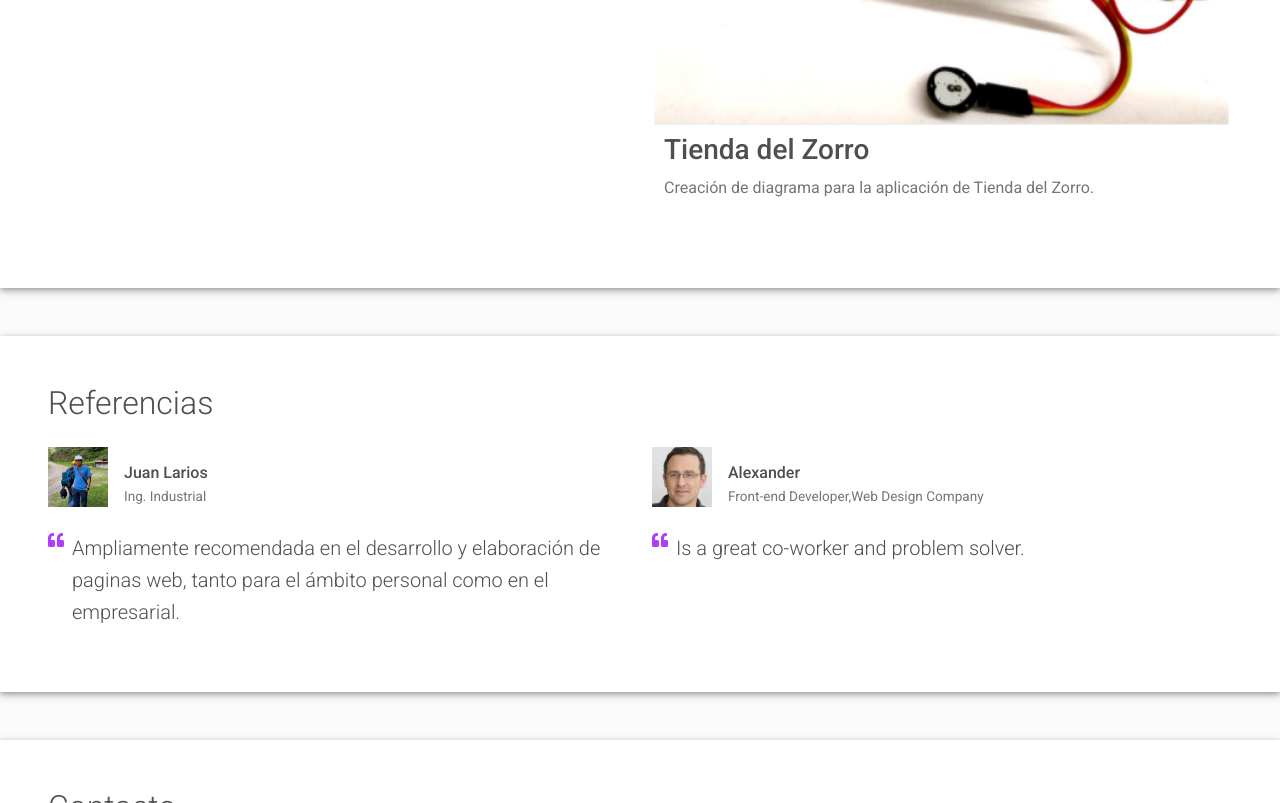
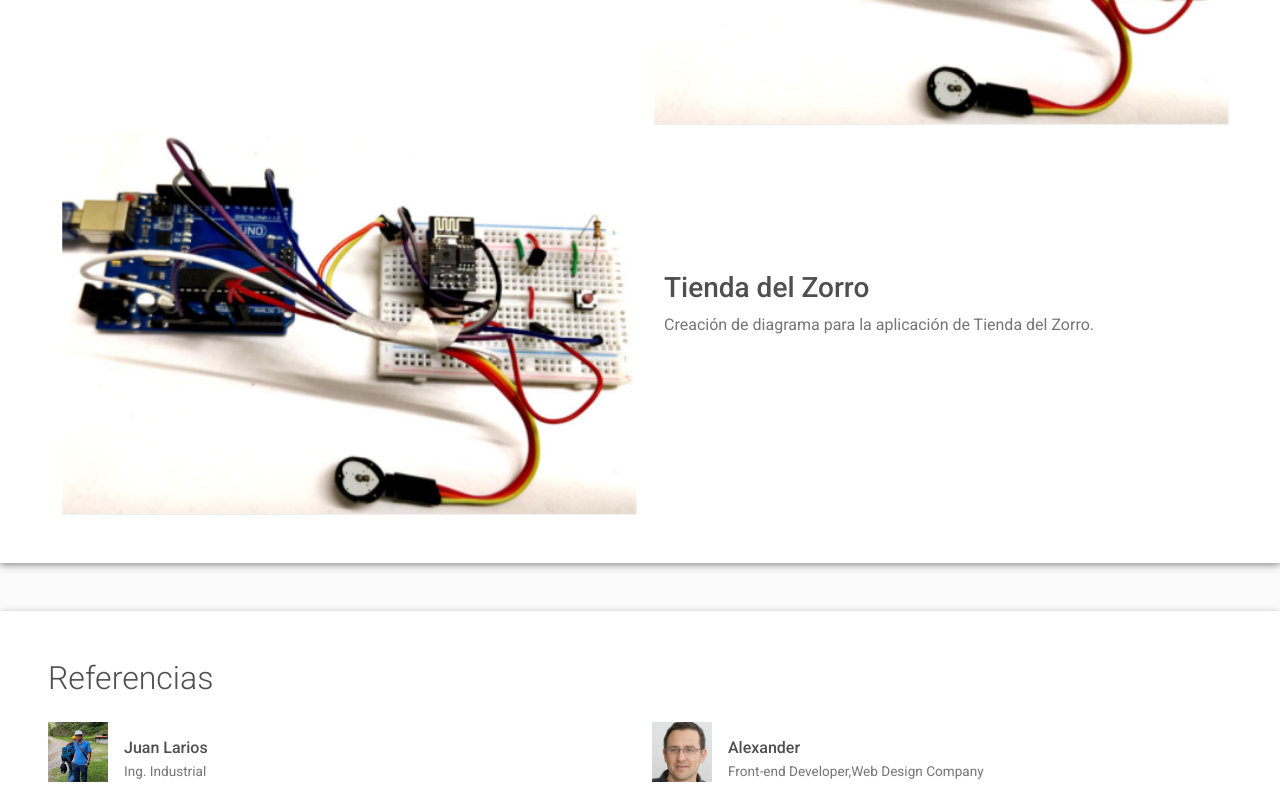
Before and after one commit to liiz2000/MyResumen, a plain HTML site: page index.html in a window 1280 px wide. Shown: the part 2700-3503 px from the top of the page. Drawn offline with Linux system fonts and the light colour scheme.

Commit message:
Add files via upload

```diff
--- a/index.html
+++ b/index.html
@@ -225,7 +225,7 @@
       </div>
           <div class="col-md-6 d-flex align-items-center" data-aos="fade-right" data-aos-delay="100"></div>
           <div class="row g-0">
-            <div class="col-md-6"><a href="https://liiz2000.github.io/TiendaZorro/#list" target="_blank"></a></div>
+            <div class="col-md-6"><a href="https://liiz2000.github.io/TiendaZorro/#list" target="_blank"><img class="img-fluid" src="images/project-2.jpg" width="800" height="500"/></a></div>
             <div class="col-md-6 d-flex align-items-center" data-aos="fade-left" data-aos-delay="100">
               <div class="m-4 mt-md-2">
                 <h3>Tienda del Zorro</h3>
```
